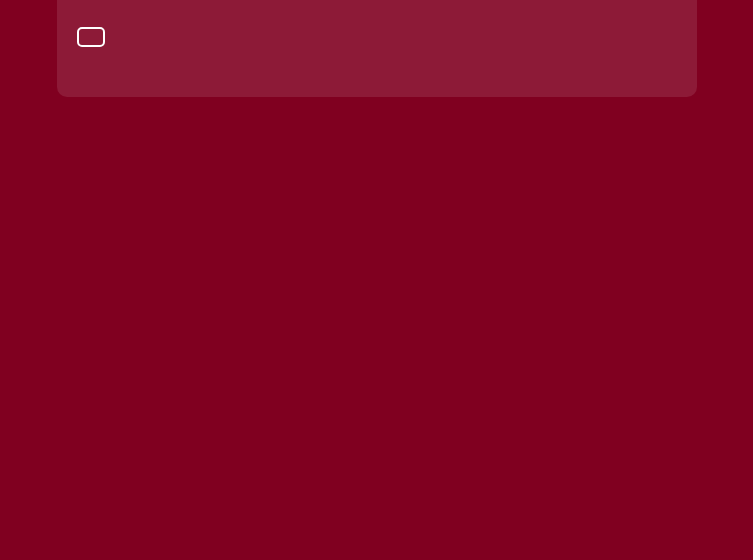
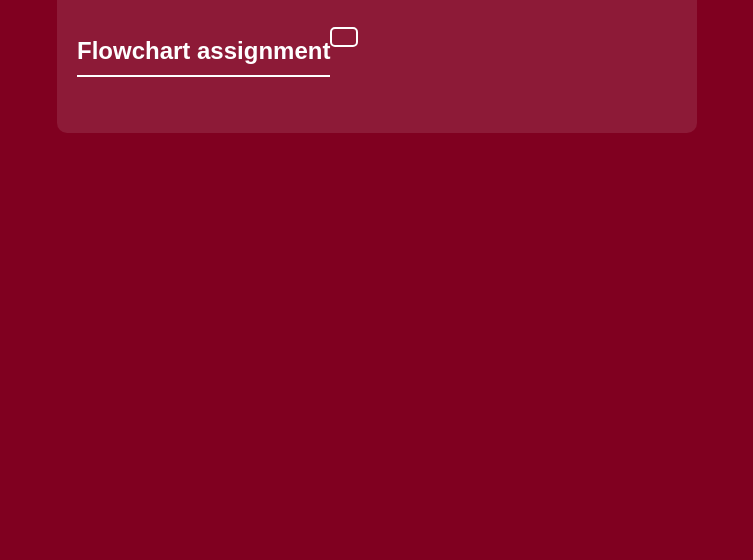
Before and after one commit to Nematov-Muhammadqodir/global-logistics, a plain HTML site: page index.html in a window 1280 px wide. Shown: the part 240-800 px from the top of the page, without its empty margins (263-1016 px from the left). Drawn offline with Linux system fonts and the light colour scheme.

Commit message:
Update index.html

```diff
--- a/index.html
+++ b/index.html
@@ -99,6 +99,7 @@
       <h2>Assignments</h2>
       <ul class="link_cont">
         <div class="list_container">
+          <h2>Flowchart assignment</h2>
            <li><a href="https://nematov-muhammadqodir.github.io/Flowchart/"></a></li>
         </div>
 
```
